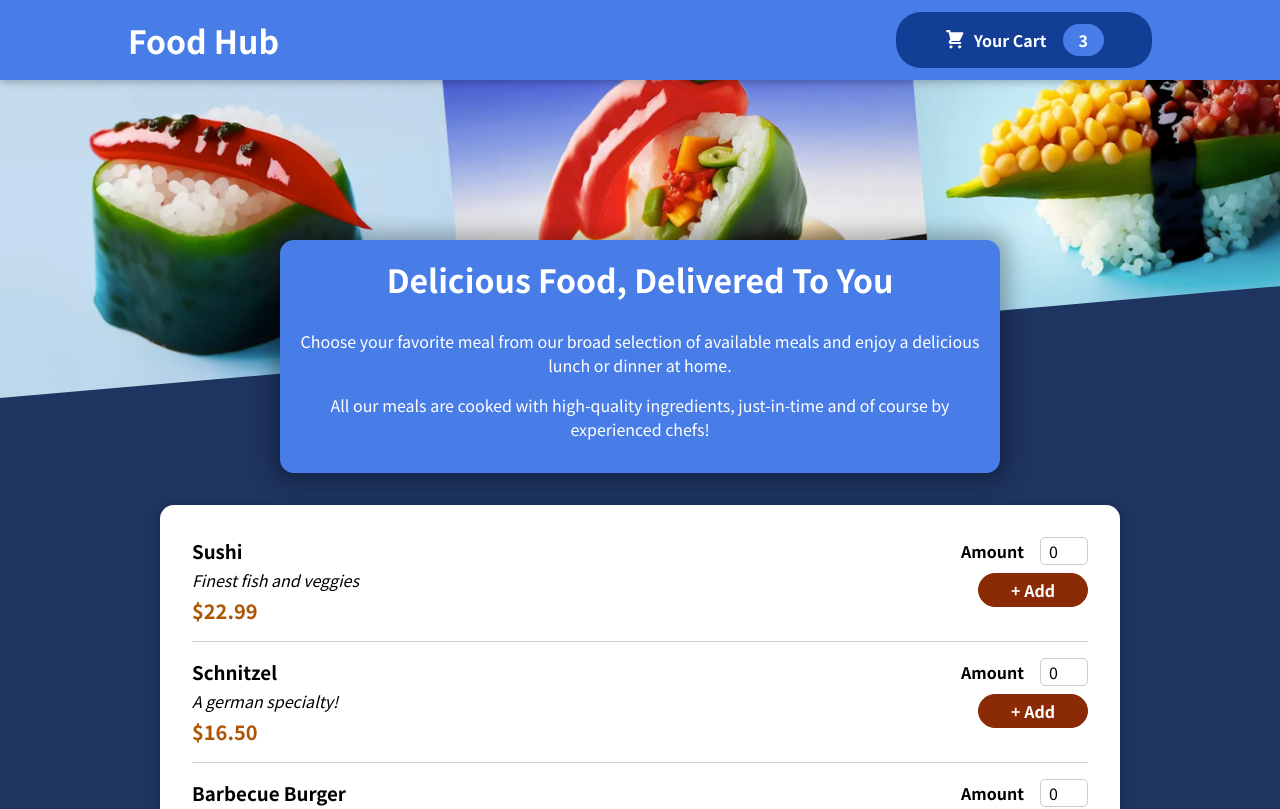
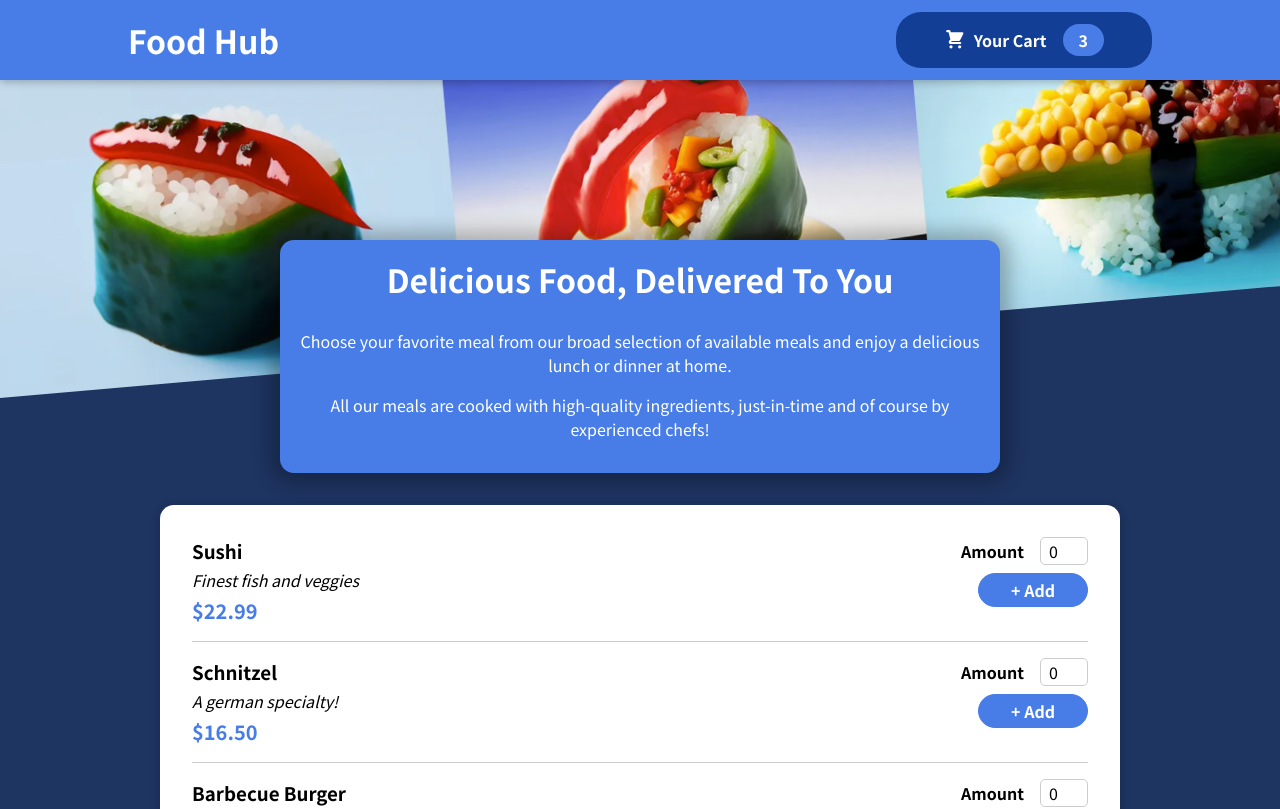
Before and after one commit to sabrina-martorelli/Food-Order-App, a JavaScript app: page / in a window 1280 px wide. Shown: the top 809 px of the page. Built offline with nearby package versions, Linux system fonts and the light colour scheme.

Commit message:
Amends MealItem colours

```diff
--- a/src/components/Meals/MealItem/MealItem.module.css
+++ b/src/components/Meals/MealItem/MealItem.module.css
@@ -17,6 +17,6 @@
   .price {
     margin-top: 0.25rem;
     font-weight: bold;
-    color: #ad5502;
+    color: #487de7;
     font-size: 1.25rem;
   }
--- a/src/components/Meals/MealItem/MealItemForm.module.css
+++ b/src/components/Meals/MealItem/MealItemForm.module.css
@@ -5,8 +5,8 @@
 .form button {
   font: inherit;
   cursor: pointer;
-  background-color: #8a2b06;
-  border: 1px solid #8a2b06;
+  background-color: #487de7;
+  border: 1px solid #487de7;
   color: white;
   padding: 0.25rem 2rem;
   border-radius: 20px;
@@ -15,6 +15,6 @@
 
 .form button:hover,
 .form button:active {
-  background-color: #641e03;
-  border-color: #641e03;
+  background-color: #1e3461;
+  border-color: #1e3461;
 }
```
